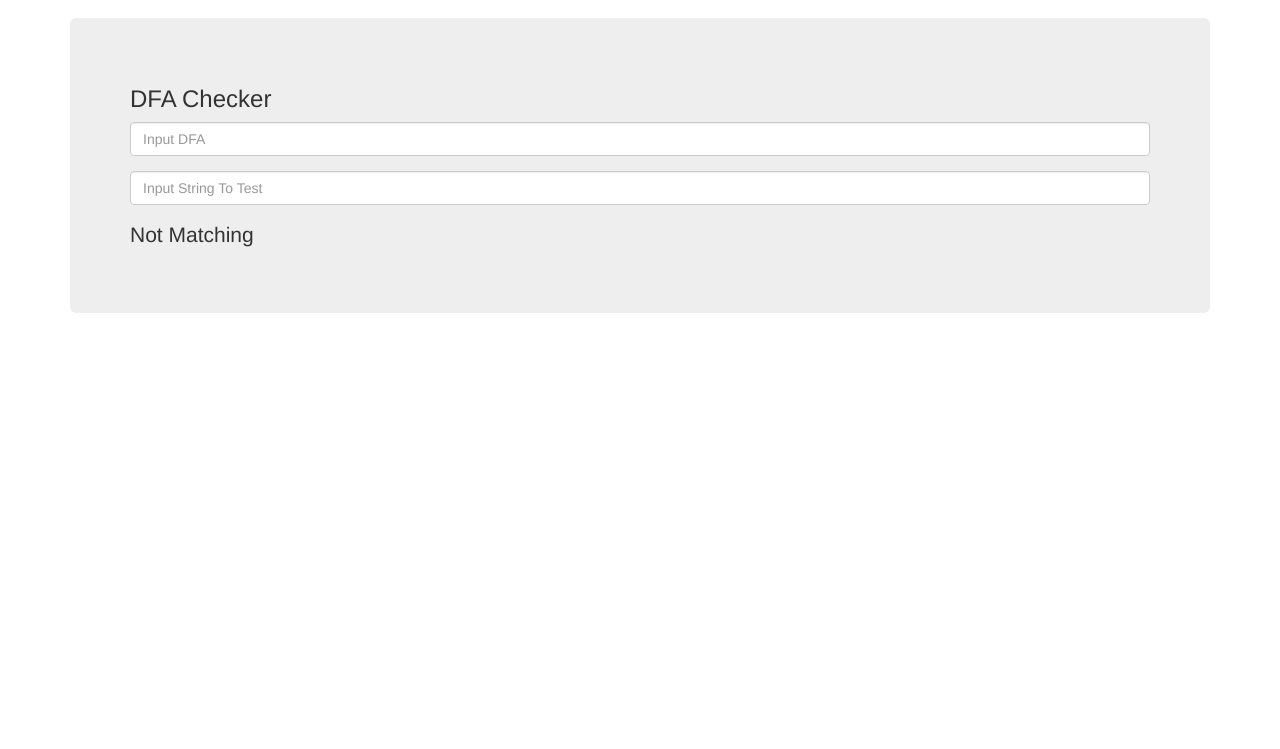
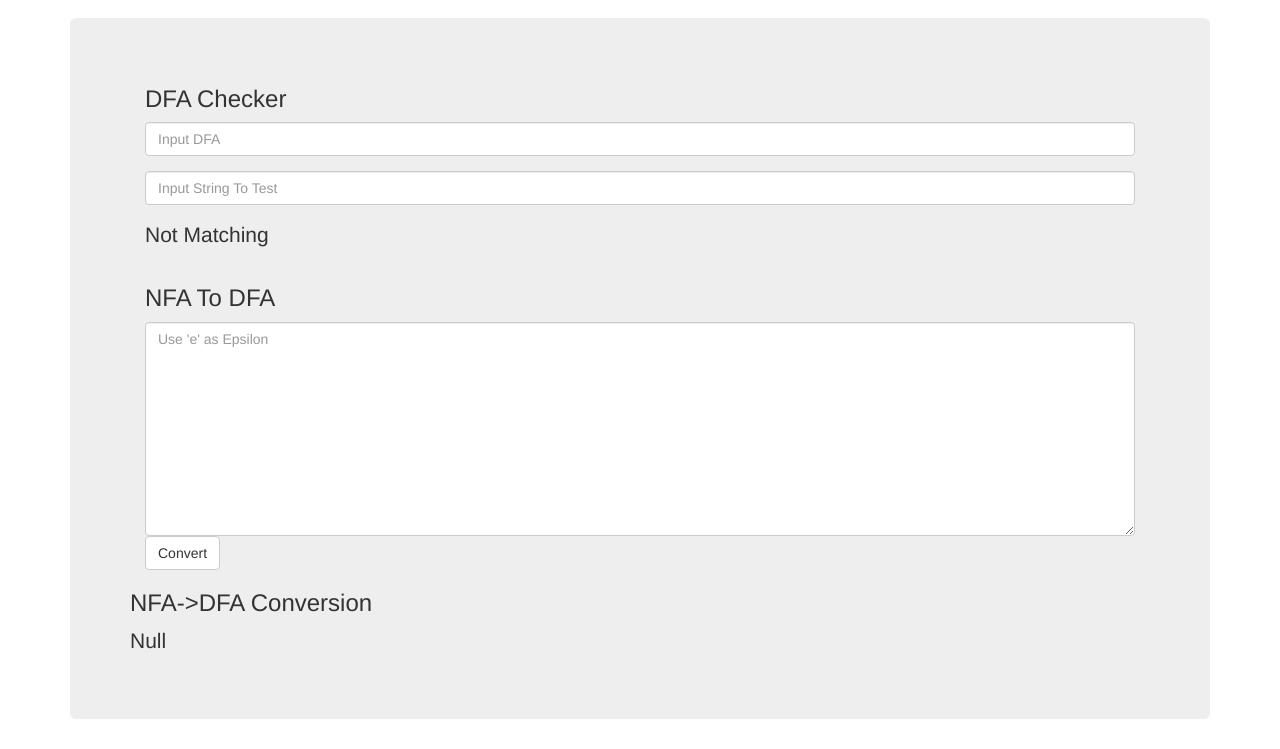
Before and after one commit to HiiYL/Finite-State-Machine-Simulator, a plain HTML site: page index.html in a window 1280 px wide. Shown: the part 54-803 px from the top of the page. Drawn offline with nearby package versions, Linux system fonts and the light colour scheme.

Commit message:
progress up until all states, stucked in powerstates due to syntax problem

```diff
--- a/index.html
+++ b/index.html
@@ -50,6 +50,7 @@
 
       <!-- Main component for a primary marketing message or call to action -->
       <div class="jumbotron">
+          <div class="container">
             <h3>DFA Checker</h3>
           <div class="form-group">
             <input type="text" class="form-control" id="txtInputExp" placeholder="Input DFA">
@@ -60,6 +61,19 @@
 
           <p id="status-text">Not Matching</p>
           <!-- <button class="btn btn-default" id="check">Check</button> -->
+          </div>
+          <div class="container">
+            <h3>NFA To DFA</h3>
+            <textarea name="input" id="inputCFG" cols="20" rows="10" placeholder="Use 'e' as Epsilon" class="form-control"></textarea>
+
+            <button onclick="checkGrammar()" id="convert" class="btn btn-default">Convert</button>
+
+          </div>
+
+          <div class="outputTable">
+            <h3>NFA->DFA Conversion</h3>
+            <p id="output">Null</p>
+          </div>
       </div>
 
     </div>
@@ -77,6 +91,7 @@
     // a*(a|b*)(a|b|c|b|d)*
   })
 
+
   function checkInput() {
     var inputRegex = $("#txtInputExp").val();
     var inputString = $("#txtInputStr").val();
@@ -91,4 +106,61 @@
       $("#status-text").text("Match!");
     }
   }
+
+  function checkGrammar(){
+
+    //get user input
+    var text = $('textarea#inputCFG').val();
+
+    //get number of rows
+    var lines = $("textarea#inputCFG").val().split("\n");
+    var numLines = 0;
+    for (i = 0; i < lines.length; i++) {
+        numLines = numLines + 1;
+    }
+    var powerSetNumber = Math.pow(2,numLines);
+    var states = []; //number of states should be equal to powerSetNumber
+    var powerSets = new Array();
+    var myChar = "A";
+    // create all the new states of DFA
+    for (i = 0; i < powerSetNumber; i++){
+        states[i] = String.fromCharCode(myChar.charCodeAt(0) + i);
+    }
+
+    // create power sets, Q
+
+    var tempNumber = powerSetNumber;
+
+    // powerSets.push("Z");
+    var powerSets = [];
+    powerSets.push("Z");
+
+    var statesInString = states.join('');
+    statesInString = statesInString.substring(0, numLines); //take the NFA string only
+    string_recursive(powerSets,"",statesInString);
+    //alert(powerSets[0]);
+    // for(i = 0; i<powerSetNumber ; i++){
+    //     alert(powerSets[i]);
+    // }
+
+  }
+
+  function string_recursive($powerSetNumber, $output, $leftOvers){
+
+      if($leftOvers.length == 0 && $output!="")
+      {
+
+          $powerSetNumber.push($output);
+          alert("pong");
+
+      }
+
+      else
+      {
+          string_recursive($powerSetNumber ,$output + $leftOvers.charAt(0), $leftOvers.substring(1, $leftOvers.length));
+          string_recursive($powerSetNumber ,$output, $leftOvers.substring(1, $leftOvers.length));
+
+      }
+
+  }
 </script>
```
Also changed, not shown: nfa2dfa.js (added, +9 -0 lines), nfa2dfa.css (added). Lines whose indentation alone changed are shown as unchanged.
